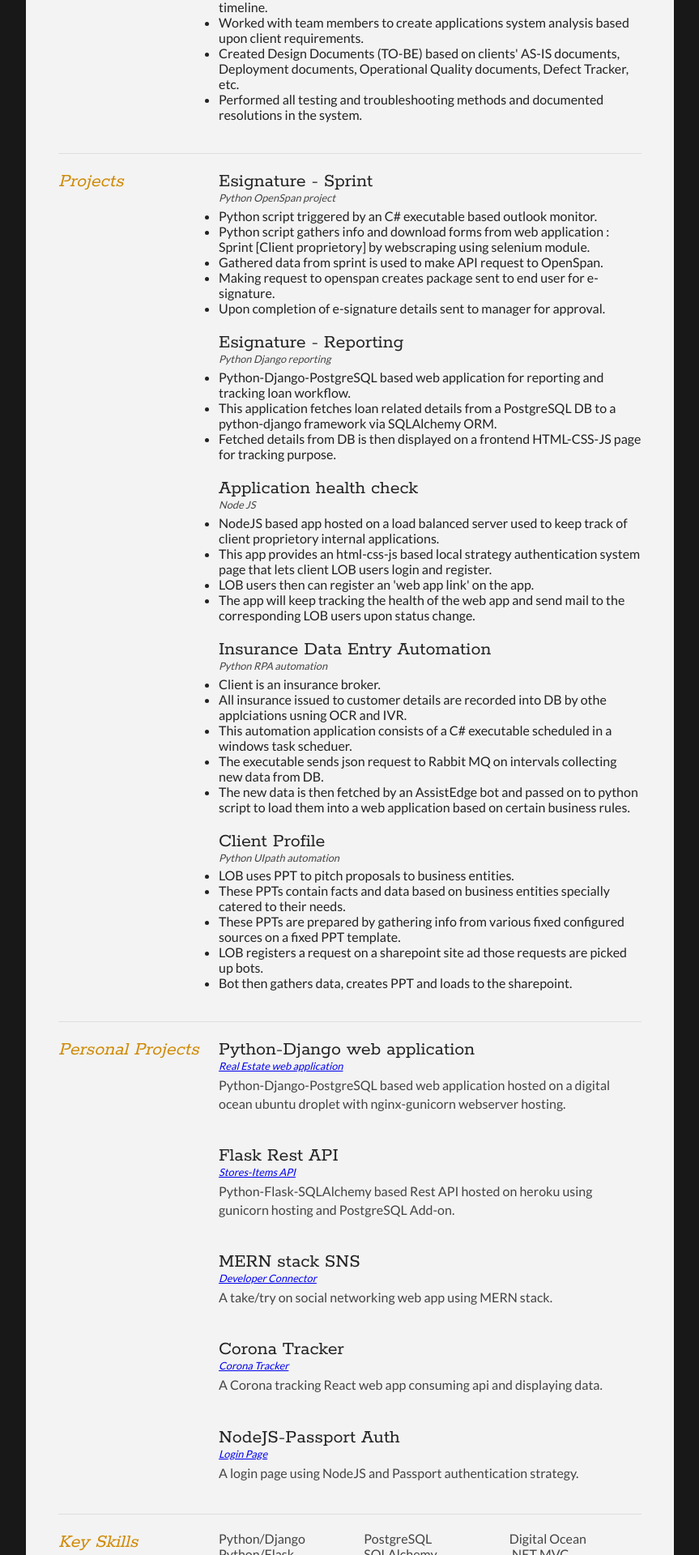
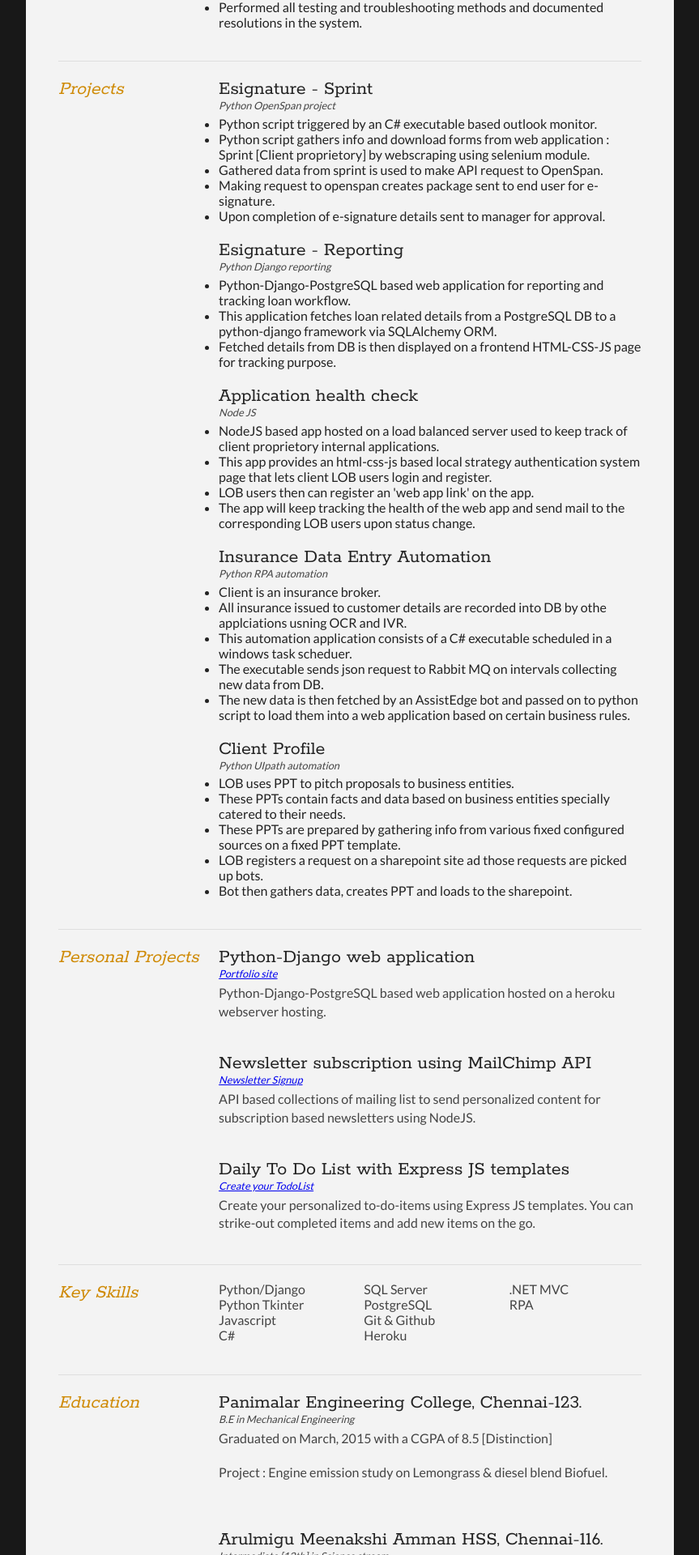
Before and after one commit to belginmoses/belgin-portfolio, a Django app: page /resume/ in a window 1280 px wide. Shown: the part 720-2640 px from the top of the page at 81% size, without its empty margins (208-1071 px from the left). Run offline with Django 3.2, Linux system fonts and the light colour scheme.

Commit message:
changed about content

```diff
--- a/BelginSite/settings.py
+++ b/BelginSite/settings.py
@@ -139,7 +139,8 @@ STATICFILES_DIRS = [
 
 STATIC_ROOT = os.path.join(BASE_DIR,'staticfiles')
 
+
+MEDIA_ROOT = os.path.join(BASE_DIR,'media')
 MEDIA_URL = '/media/'
-MEDIA_ROOT = os.path.join(BASE_DIR,'media')
 
 django_heroku.settings(locals())
--- a/mainApp/views.py
+++ b/mainApp/views.py
@@ -16,7 +16,7 @@ def resume(request):
 
 def about(request):
     about = About.objects
-    return render(request, 'About.html', {'about': about.all()[0], 'projects': Project.objects.all(), 'skills': Skill.objects.all()})
+    return render(request, 'About.html', {'about': about.all()[0], 'projects': Project.objects.all().order_by('id'), 'skills': Skill.objects.all()})
 
 def projectdetails(request, project_id):
     project = get_object_or_404(Project, pk=project_id)
--- a/templates/About.html
+++ b/templates/About.html
@@ -50,7 +50,7 @@
       }
     </style>
     <!-- Custom styles for this template -->
-    <link href="album.css" rel="stylesheet" />
+    <link href="/static/css/album.css" rel="stylesheet" />
   </head>
   <body>
     <header>
--- a/templates/ProjectDetail.html
+++ b/templates/ProjectDetail.html
@@ -47,7 +47,7 @@
       }
     </style>
     <!-- Custom styles for this template -->
-    <link href="album.css" rel="stylesheet" />
+    <link href="/static/css/album.css" rel="stylesheet" />
   </head>
   <body>
     <header>
--- a/templates/ReachMe.html
+++ b/templates/ReachMe.html
@@ -47,7 +47,7 @@
       }
     </style>
     <!-- Custom styles for this template -->
-    <link href="album.css" rel="stylesheet" />
+    <link href="/static/css/album.css" rel="stylesheet" />
   </head>
   <body>
     <header>
--- a/templates/allblogs.html
+++ b/templates/allblogs.html
@@ -47,8 +47,7 @@
       }
     </style>
     <!-- Custom styles for this template -->
-    <link href="album.css" rel="stylesheet" />
-  </head>
+    <link href="/static/css/album.css" rel="stylesheet" />
   <body>
     <header>
       <nav class="navbar navbar-expand-lg navbar-dark bg-dark">
--- a/templates/blogdetail.html
+++ b/templates/blogdetail.html
@@ -47,7 +47,7 @@
       }
     </style>
     <!-- Custom styles for this template -->
-    <link href="album.css" rel="stylesheet" />
+    <link href="/static/css/album.css" rel="stylesheet" />
   </head>
   <body>
     <header>
--- a/templates/resume.html
+++ b/templates/resume.html
@@ -31,8 +31,8 @@
       <div class="mainDetails">
         <div id="headshot" class="quickFade">
           <img
-            src="/static/images/belgin_dp.jpg"
-            alt="Belgin"
+            src="/static/images/bel_resume.jpg"
+            alt="Belgin_Img"
           />
         </div>
 
@@ -49,7 +49,7 @@
               </a>
             </li>
             <li>
-              <a href="{% url 'Resume' %}">
+              <a href="https://belgin-portfolio.herokuapp.com/resume/">
                 <u> Portfolio : Belgin </u></a
               >
             </li>
@@ -61,7 +61,7 @@
                 <u> Linked In : Belgin </u></a
               >
             </li>
-            <li>Skype ID : live:97ca6a09ee365448</li>
+            <li>Skype ID : live:belginmoses12</li>
             <li>
               <a href="https://github.com/belginmoses">
                 <u>Github:belginmoses</u>
@@ -82,7 +82,7 @@
             <div class="sectionContent">
               <ul>
                 <li>
-                  Highly motivated IT professional majorly with 4.5+ years of
+                  Highly motivated IT professional majorly with 5+ years of
                   experience.
                 </li>
                 <li>
@@ -110,9 +110,7 @@
             <article>
               <h2>Project Associate, Cognizant</h2>
               <p class="subDetails">February 2019 - Present</p>
-              <li>Python-Flask Rest API development.</li>
               <li>Python-Django Reporting application development.</li>
-              <li>Node JS backend API integration.</li>
               <li>Automating end-to-end processes using UI path RPA tool.</li>
               <li>
                 Responsibility to automate end to end process using
@@ -298,65 +296,37 @@
             <article>
               <h2>Python-Django web application</h2>
               <p class="subDetails">
-                <a href="http://68.183.82.89/" target="new"
-                  >Real Estate web application</a
+                <a href="https://belgin-portfolio.herokuapp.com/" target="new"
+                  >Portfolio site</a
                 >
               </p>
               <p>
                 Python-Django-PostgreSQL based web application hosted on a
-                digital ocean ubuntu droplet with nginx-gunicorn webserver
-                hosting.
+                heroku webserver hosting.
               </p>
             </article>
             <br />
             <article>
-              <h2>Flask Rest API</h2>
+              <h2>Newsletter subscription using MailChimp API</h2>
               <p class="subDetails">
-                <a href="#" target="new">Stores-Items API</a>
+                <a href="https://fierce-reaches-10817.herokuapp.com/" target="new">Newsletter Signup</a>
               </p>
               <p>
-                Python-Flask-SQLAlchemy based Rest API hosted on heroku using
-                gunicorn hosting and PostgreSQL Add-on.
+                API based collections of mailing list to send personalized content for subscription based newsletters using NodeJS.
               </p>
             </article>
             <br />
             <article>
-              <h2>MERN stack SNS</h2>
+              <h2>Daily To Do List with Express JS templates</h2>
               <p class="subDetails">
                 <a
-                  href="https://devconnector-mernapp.herokuapp.com/"
+                  href="https://vast-plateau-18779.herokuapp.com/"
                   target="new"
-                  >Developer Connector</a
+                  >Create your TodoList</a
                 >
               </p>
-              <p>A take/try on social networking web app using MERN stack.</p>
-            </article>
-            <br />
-            <article>
-              <h2>Corona Tracker</h2>
-              <p class="subDetails">
-                <a href="https://covid-19-react-app.herokuapp.com/" target="new"
-                  >Corona Tracker</a
-                >
-              </p>
-              <p>
-                A Corona tracking React web app consuming api and displaying
-                data.
-              </p>
-            </article>
-            <br />
-            <article>
-              <h2>NodeJS-Passport Auth</h2>
-              <p class="subDetails">
-                <a
-                  href="https://nodepassportauth-demo.herokuapp.com/"
-                  target="new"
-                  >Login Page</a
-                >
-              </p>
-              <p>
-                A login page using NodeJS and Passport authentication strategy.
-              </p>
+              <p>Create your personalized to-do-items using Express JS templates.
+                You can strike-out completed items and add new items on the go.</p>
             </article>
           </div>
           <div class="clear"></div>
@@ -372,16 +342,13 @@
           <div class="sectionContent">
             <ul class="keySkills">
               <li>Python/Django</li>
-              <li>Python/Flask</li>
-              <li>Node Javascript</li>
+              <li>Python Tkinter</li>
+              <li>Javascript</li>
               <li>C#</li>
               <li>SQL Server</li>
               <li>PostgreSQL</li>
-              <li>SQLAlchemy</li>
-              <li>Docker Basics</li>
               <li>Git & Github</li>
               <li>Heroku</li>
-              <li>Digital Ocean</li>
               <li>.NET MVC</li>
               <li>RPA</li>
             </ul>
@@ -409,14 +376,14 @@
             <article>
               <h2>Arulmigu Meenakshi Amman HSS, Chennai-116.</h2>
               <p class="subDetails">Intermediate [12th] in Science stream.</p>
-              <p>Graduated on March, 2011 with 95 %.</p>
+              <p>Graduated on March, 2011 with 95%.</p>
               <br /><br />
             </article>
 
             <article>
               <h2>Arulmigu Meenakshi Amman HSS, Chennai-116.</h2>
               <p class="subDetails">State Board [10th]</p>
-              <p>Graduated on March, 2009 with 96 %.</p>
+              <p>Graduated on March, 2009 with 96%.</p>
 
               <br /><br />
             </article>
@@ -433,7 +400,7 @@
           <div class="sectionContent">
             <ul class="keySkills">
               <li>
-                Tamizh :
+                Thamizh :
                 <p class="subDetails">
                   Proficiency in Reading, writing and speaking.
                 </p>
@@ -464,7 +431,7 @@
           <div class="sectionContent">
             <ul class="keySkills">
               <li>Investment Planning.</li>
-              <li>Podcasts.</li>
+              <li>Listening Podcasts.</li>
             </ul>
           </div>
           <div class="clear"></div>
```
Also changed, not shown: templates/home.html (+4 -4 lines), static/css/album.css (added), static/images/bel_resume.jpg (added), static/images/belgin_dp.jpg (deleted).
